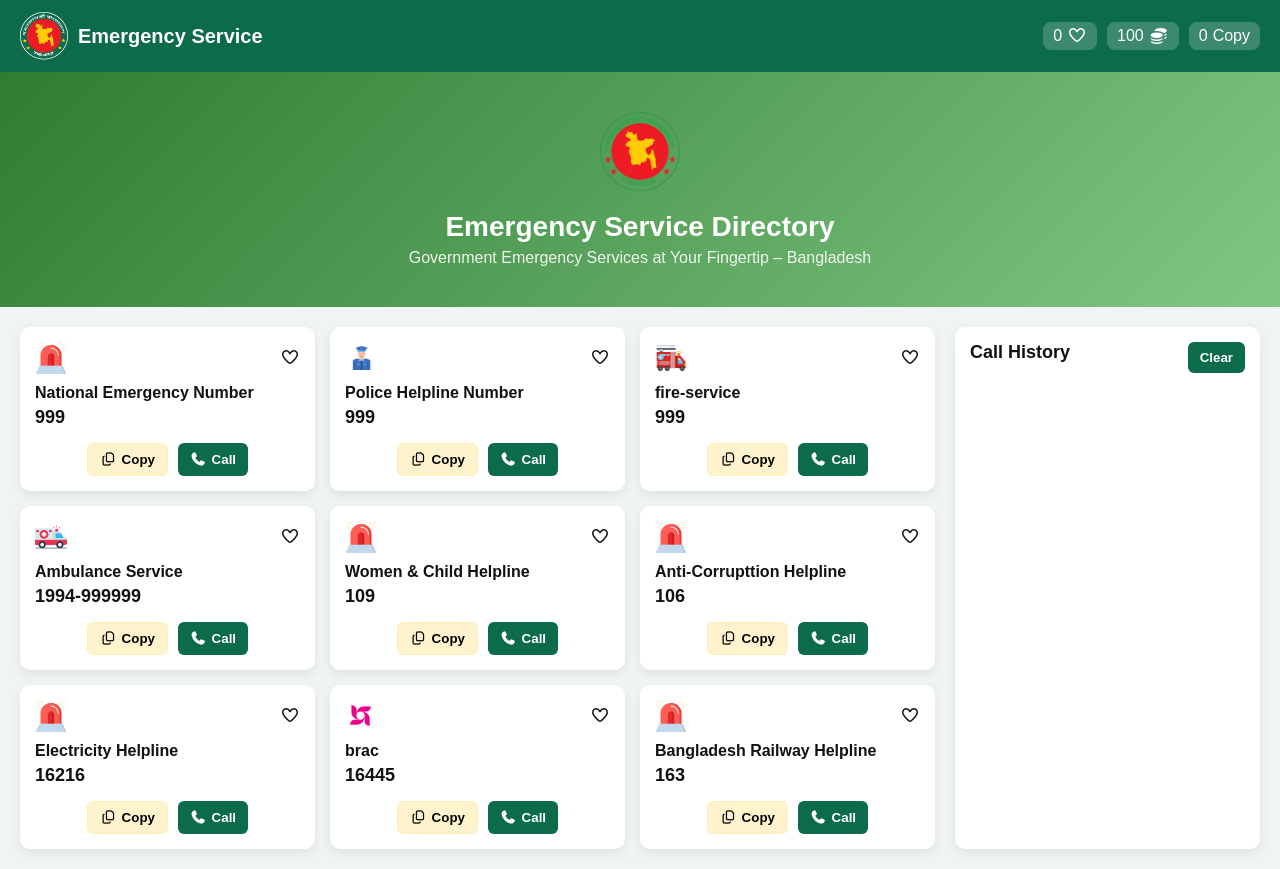
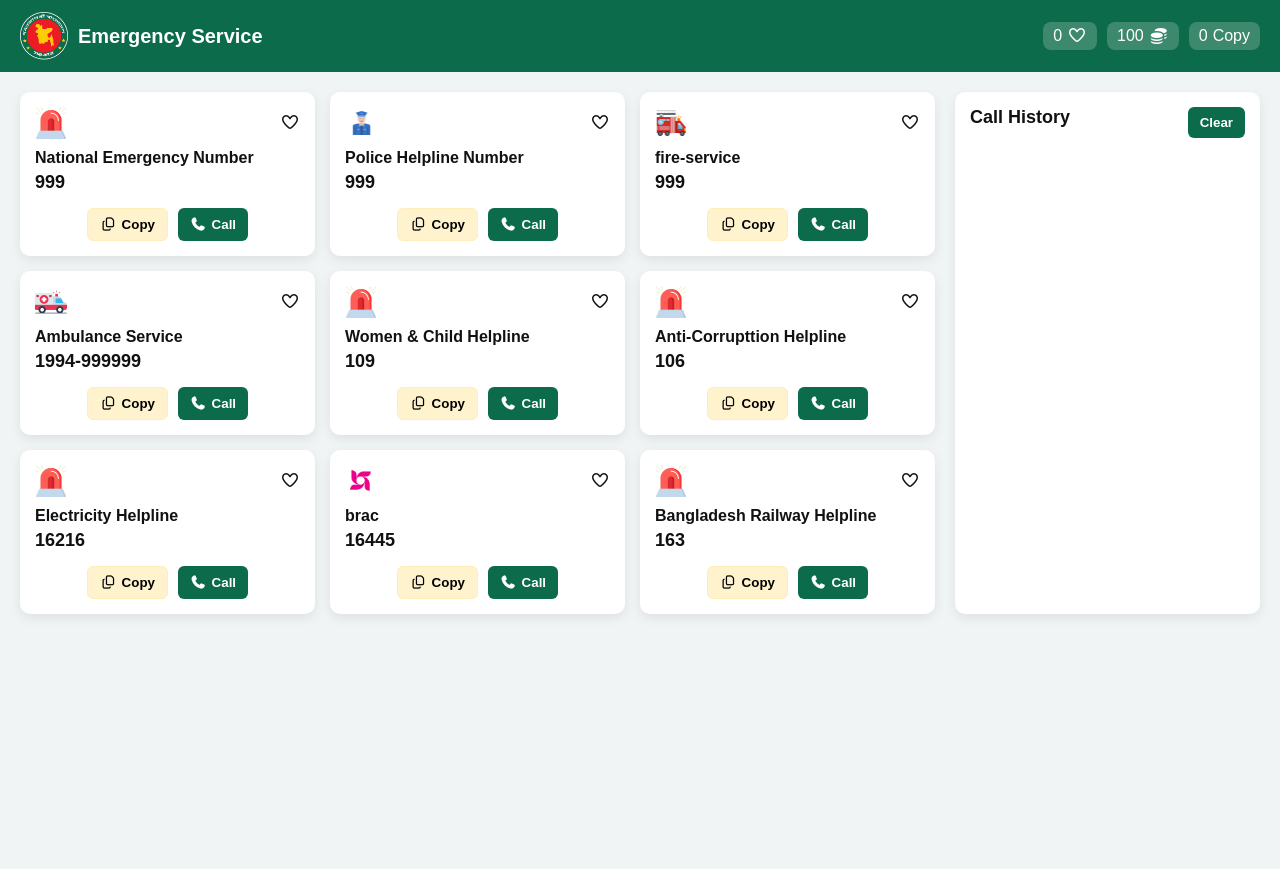
Before and after one commit to Sumaiya1044/5ASSIGNMENT, a plain HTML site: page index.html in a window 1280 px wide. After the commit the page ends 800 px from the top, so only its background shows below. Drawn offline with Linux system fonts and the light colour scheme.

```diff
--- a/index.html
+++ b/index.html
@@ -64,11 +64,7 @@
   </ul>
 </nav>
 
-<section class="banner">
-  <img src="assets/logo.png" alt="Logo">
-  <h1>Emergency Service Directory</h1>
-  <p>Government Emergency Services at Your Fingertip – Bangladesh</p>
-</section>
+
 
 <main>
   <section class="cards">
```
